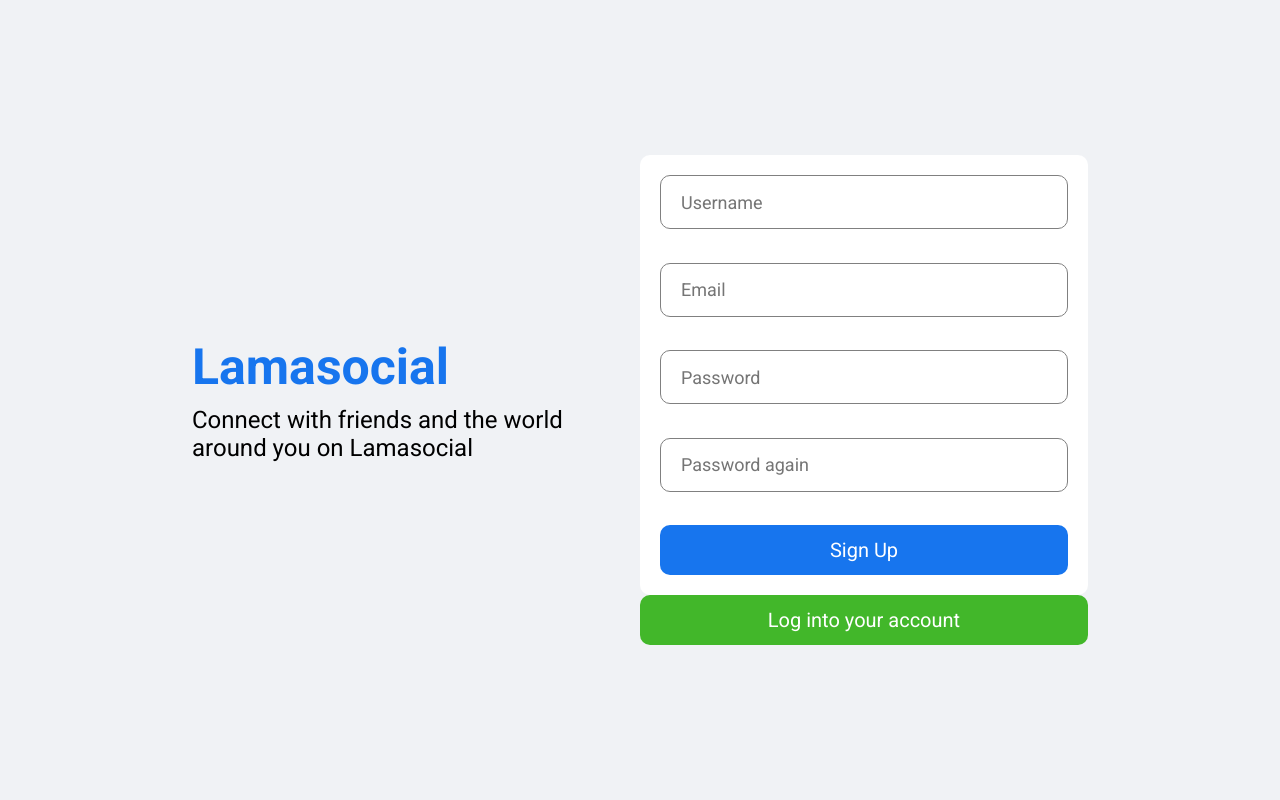
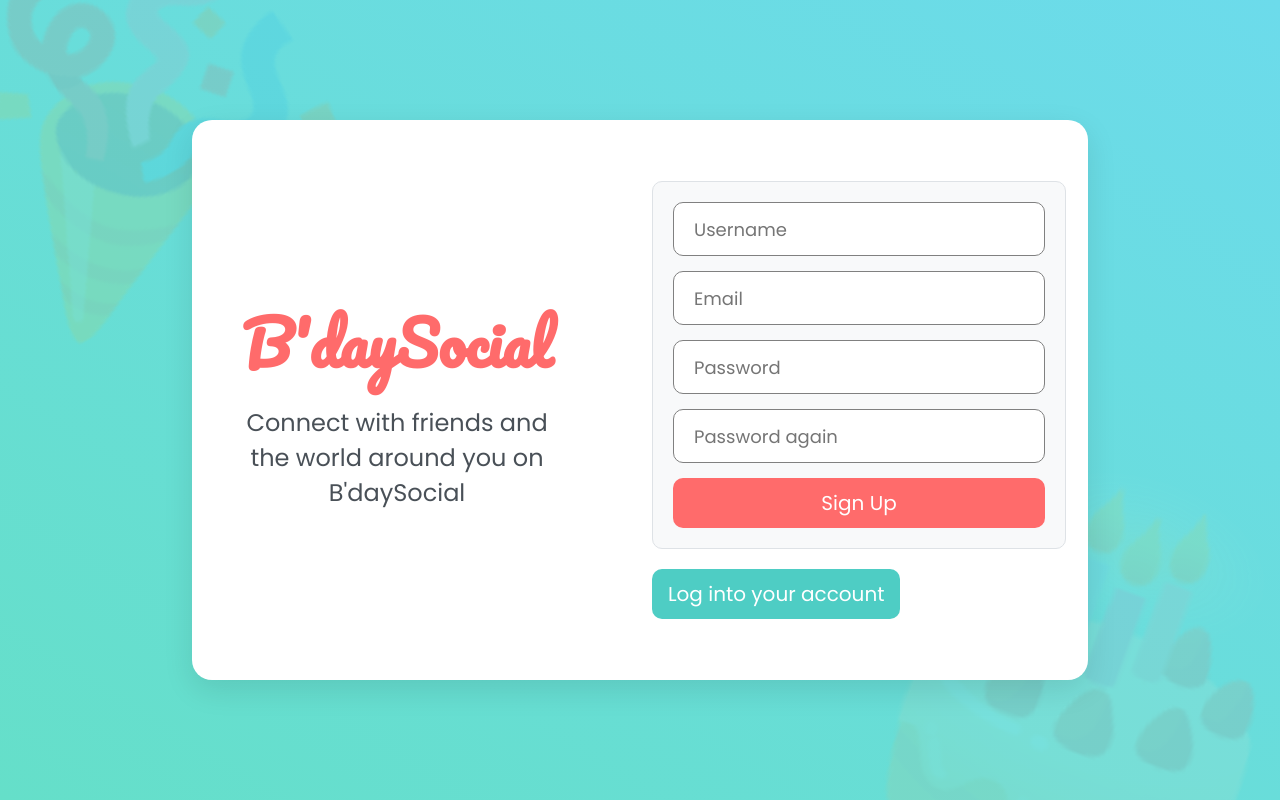
Before and after one commit to Aasika-S/socialMedia, a React (Create React App) app in the folder Client/: page / in a window 1280 px wide. Built offline with nearby package versions, Linux system fonts and the light colour scheme.

Commit message:
css for register and login

```diff
--- a/Client/src/components/topbar/Topbar.jsx
+++ b/Client/src/components/topbar/Topbar.jsx
@@ -21,7 +21,7 @@ export default function Topbar() {
     <div className="topbarContainer">
       <div className="topbarLeft">
         <Link to="/" style={{ textDecoration: "none", color: "inherit" }}>
-          <span className="logo">LamaSocial</span>
+          <span className="logo">B'daySocial</span>
         </Link>
       </div>
       <div className="topbarCenter">
--- a/Client/src/pages/login/Login.jsx
+++ b/Client/src/pages/login/Login.jsx
@@ -23,9 +23,9 @@ export default function Login(){
     <div className="login">
       <div className="loginwrap">
         <div className="loginleft">
-          <h3 className="loginlogo">Lamasocial</h3>
+          <h3 className="loginlogo">B'daySocial</h3>
           <span className="logindesc">
-            Connect with friends and the world around you on Lamasocial
+            Connect with friends and the world around you on B'daySocial
           </span>
         </div>
         <div className="loginright">
--- a/Client/src/pages/login/login.css
+++ b/Client/src/pages/login/login.css
@@ -1,77 +1,154 @@
-.login{
+@import url('https://fonts.googleapis.com/css2?family=Pacifico&family=Poppins:wght@300;400;600&display=swap');
+
+.login {
   width: 100vw;
   height: 100vh;
-    background-color: #f0f2f5;
+  background: linear-gradient(
+    to right top,
+    #65dfc9,
+    #6cdbeb
+  );
   display: flex;
   align-items: center;
   justify-content: center;
+  position: relative;
+  overflow: hidden;
 }
 
-.loginwrap{
+.login::before {
+    content: '🎉';
+    position: absolute;
+    top: -10%;
+    left: -5%;
+    font-size: 20rem;
+    opacity: 0.1;
+    transform: rotate(-30deg);
+    z-index: 0;
+}
+
+.login::after {
+    content: '🎂';
+    position: absolute;
+    bottom: -15%;
+    right: -5%;
+    font-size: 25rem;
+    opacity: 0.1;
+    transform: rotate(20deg);
+    z-index: 0;
+}
+
+
+.loginwrap {
   width: 70%;
   height: 70%;
   display: flex;
+  background-color: white;
+  border-radius: 20px;
+  box-shadow: 0 10px 30px rgba(0, 0, 0, 0.1);
+  z-index: 1;
 }
-.loginleft,.loginright{
+
+.loginleft,
+.loginright {
   flex: 1;
   display: flex;
   flex-direction: column;
   justify-content: center;
+  padding: 50px;
 }
-.loginlogo{
-    font-size: 50px;
-    font-weight: 800px;
-    color: #1775ee;
+
+.loginleft {
+    align-items: center;
+    text-align: center;
+}
+
+.loginlogo {
+  font-family: 'Pacifico', cursive;
+  font-size: 60px;
+  font-weight: 800;
+  color: #ff6b6b; /* A nice coral pink */
   margin-bottom: 10px;
 }
-.logindesc{
+
+.logindesc {
+  font-family: 'Poppins', sans-serif;
   font-size: 24px;
+  color: #495057;
 }
-.loginbox{
-    height: 300px;
+
+.loginbox {
+  height: auto;
   padding: 20px;
-    background-color: #fff;
+  background-color: #f8f9fa;
   border-radius: 10px;
   display: flex;
   flex-direction: column;
   justify-content: space-between;
+  border: 1px solid #dee2e6;
 }
-.logininput{
+
+.logininput {
   height: 50px;
-    border-radius:10px;
-    border:1px solid gray;
-    font-size:18px;
-    padding-left:20px;
+  border-radius: 10px;
+  border: 1px solid gray;
+  font-size: 18px;
+  padding-left: 20px;
+  margin-bottom: 15px;
+  font-family: 'Poppins', sans-serif;
 }
-.loginbutton:focus{
+
+.logininput:focus {
   outline: none;
+  border-color: #ff6b6b;
+  box-shadow: 0 0 0 3px rgba(255, 107, 107, 0.25);
 }
-.loginbutton:disabled{
-    cursor: not-allowed;
-}
-.loginbutton{
+
+.loginbutton {
   height: 50px;
   border-radius: 10px;
   border: none;
-    background-color: #1775ee;
+  background-color: #ff6b6b;
   color: white;
   font-size: 20px;
   font-weight: 500;
   cursor: pointer;
+  font-family: 'Poppins', sans-serif;
+  transition: background-color 0.3s ease;
 }
-.loginforgot{
+
+.loginbutton:hover {
+    background-color: #e55a5a;
+}
+
+.loginbutton:disabled{
+  cursor: not-allowed;
+  background-color: #ffbaba;
+}
+
+.loginforgot {
   text-align: center;
-    color: #1775ee;
+  color: #ff6b6b;
+  cursor: pointer;
+  font-family: 'Poppins', sans-serif;
+  margin-top: 10px;
 }
-.loginregisterbutton{
-    width: 50%;
-    align-self: center;;
+
+.loginregisterbutton {
+  width: 60%;
+  align-self: center;
   height: 50px;
   border-radius: 10px;
   border: none;
-    background-color: #42b72a;
+  background-color: #4ecdc4; /* A nice teal */
   color: white;
   font-size: 20px;
   font-weight: 500;
   cursor: pointer;
+  margin-top: 20px;
+  font-family: 'Poppins', sans-serif;
+  transition: background-color 0.3s ease;
 }
+
+.loginregisterbutton:hover {
+    background-color: #45b8af;
+}
--- a/Client/src/pages/register/Register.jsx
+++ b/Client/src/pages/register/Register.jsx
@@ -38,8 +38,8 @@ export default function Register() {
     <div className='login'>
         <div className="loginwrap">
             <div className="loginleft">
-                <h3 className="loginlogo">Lamasocial</h3>
-                <span className="logindesc">Connect with friends and the world around you on Lamasocial</span>
+                <h3 className="loginlogo">B'daySocial</h3>
+                <span className="logindesc">Connect with friends and the world around you on B'daySocial</span>
             </div>
             <div className="loginright">
                 <form className="loginbox" onSubmit={handleClick}>
--- a/Client/src/pages/register/register.css
+++ b/Client/src/pages/register/register.css
@@ -1,74 +1,154 @@
-.login{
+@import url('https://fonts.googleapis.com/css2?family=Pacifico&family=Poppins:wght@300;400;600&display=swap');
+
+.login {
   width: 100vw;
   height: 100vh;
-    background-color: #f0f2f5;
+  background: linear-gradient(
+    to right top,
+    #65dfc9,
+    #6cdbeb
+  );
   display: flex;
   align-items: center;
   justify-content: center;
+  position: relative;
+  overflow: hidden;
 }
 
-.loginwrap{
+.login::before {
+    content: '🎉';
+    position: absolute;
+    top: -10%;
+    left: -5%;
+    font-size: 20rem;
+    opacity: 0.1;
+    transform: rotate(-30deg);
+    z-index: 0;
+}
+
+.login::after {
+    content: '🎂';
+    position: absolute;
+    bottom: -15%;
+    right: -5%;
+    font-size: 25rem;
+    opacity: 0.1;
+    transform: rotate(20deg);
+    z-index: 0;
+}
+
+
+.loginwrap {
   width: 70%;
   height: 70%;
   display: flex;
+  background-color: white;
+  border-radius: 20px;
+  box-shadow: 0 10px 30px rgba(0, 0, 0, 0.1);
+  z-index: 1;
 }
-.loginleft,.loginright{
+
+.loginleft,
+.loginright {
   flex: 1;
   display: flex;
   flex-direction: column;
   justify-content: center;
+  padding: 50px;
 }
-.loginlogo{
-    font-size: 50px;
-    font-weight: 800px;
-    color: #1775ee;
+
+.loginleft {
+    align-items: center;
+    text-align: center;
+}
+
+.loginlogo {
+  font-family: 'Pacifico', cursive;
+  font-size: 60px;
+  font-weight: 800;
+  color: #ff6b6b; /* A nice coral pink */
   margin-bottom: 10px;
 }
-.logindesc{
+
+.logindesc {
+  font-family: 'Poppins', sans-serif;
   font-size: 24px;
+  color: #495057;
 }
-.loginbox{
-    height: 400px;
+
+.loginbox {
+  height: auto;
   padding: 20px;
-    background-color: #fff;
+  background-color: #f8f9fa;
   border-radius: 10px;
   display: flex;
   flex-direction: column;
   justify-content: space-between;
+  border: 1px solid #dee2e6;
 }
-.logininput{
+
+.logininput {
   height: 50px;
-    border-radius:10px;
-    border:1px solid gray;
-    font-size:18px;
-    padding-left:20px;
+  border-radius: 10px;
+  border: 1px solid gray;
+  font-size: 18px;
+  padding-left: 20px;
+  margin-bottom: 15px;
+  font-family: 'Poppins', sans-serif;
 }
-.loginbutton:focus{
+
+.logininput:focus {
   outline: none;
+  border-color: #ff6b6b;
+  box-shadow: 0 0 0 3px rgba(255, 107, 107, 0.25);
 }
-.loginbutton{
+
+.loginbutton {
   height: 50px;
   border-radius: 10px;
   border: none;
-    background-color: #1775ee;
+  background-color: #ff6b6b;
   color: white;
   font-size: 20px;
   font-weight: 500;
   cursor: pointer;
+  font-family: 'Poppins', sans-serif;
+  transition: background-color 0.3s ease;
 }
-.loginforgot{
+
+.loginbutton:hover {
+    background-color: #e55a5a;
+}
+
+.loginbutton:disabled{
+  cursor: not-allowed;
+  background-color: #ffbaba;
+}
+
+.loginforgot {
   text-align: center;
-    color: #1775ee;
+  color: #ff6b6b;
+  cursor: pointer;
+  font-family: 'Poppins', sans-serif;
+  margin-top: 10px;
 }
-.loginregisterbutton{
-    width: 100%;
+
+.loginregisterbutton {
+  width: 60%;
   align-self: center;
   height: 50px;
   border-radius: 10px;
   border: none;
-    background-color: #42b72a;
+  background-color: #4ecdc4; /* A nice teal */
   color: white;
   font-size: 20px;
   font-weight: 500;
   cursor: pointer;
+  margin-top: 20px;
+  font-family: 'Poppins', sans-serif;
+  transition: background-color 0.3s ease;
 }
+
+.loginregisterbutton:hover {
+    background-color: #45b8af;
+}
```
Lines whose indentation alone changed are shown as unchanged.
